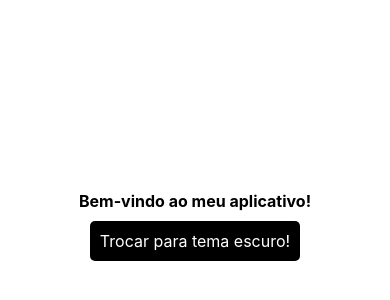
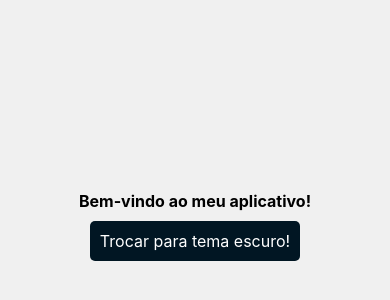
Before and after one commit to rafaellx10/darkMode, a React Native app: screen / in a window 390 px wide. Shown: the part 196-496 px from the top of the page. Built offline with nearby package versions, Linux system fonts and the light colour scheme.

Commit message:
Refactor Home component to use react-native-reanimated for animated theming and improve code structure

```diff
--- a/src/Home/index.tsx
+++ b/src/Home/index.tsx
@@ -1,35 +1,107 @@
 import { Text, TouchableOpacity, View } from "react-native";
-import { useTheme } from "../context/theme";
+import { useTheme } from "@/context/theme";
+import Animated, {
+  useSharedValue,
+  useAnimatedStyle,
+  interpolateColor,
+  withTiming,
+} from "react-native-reanimated";
+import { useEffect } from "react";
+
+import { THEME_COLORS } from "@/utils/theme/colors";
+
+const AnimatedButton = Animated.createAnimatedComponent(TouchableOpacity);
 
 export default function Home() {
   const { isDark, toggleTheme } = useTheme();
+  const themeAnimated = useSharedValue(isDark ? 1 : 0);
+
+  useEffect(() => {
+    themeAnimated.value = withTiming(isDark ? 1 : 0, { duration: 800 });
+  }, [isDark]);
+
+  const viewAnimatedStyle = useAnimatedStyle(() => {
+    return {
+      backgroundColor: interpolateColor(
+        themeAnimated.value,
+        [0, 1],
+        [THEME_COLORS.LIGHT.background, THEME_COLORS.DARK.background]
+      ),
+    };
+  });
+
+  const textAnimatedStyle = useAnimatedStyle(() => {
+    return {
+      color: interpolateColor(
+        themeAnimated.value,
+        [0, 1],
+        [THEME_COLORS.LIGHT.text, THEME_COLORS.DARK.text]
+      ),
+    };
+  });
+
+  const buttonAnimatedStyle = useAnimatedStyle(() => {
+    return {
+      backgroundColor: interpolateColor(
+        themeAnimated.value,
+        [0, 1],
+        [THEME_COLORS.LIGHT.flashyButton, THEME_COLORS.DARK.flashyButton]
+      ),
+    };
+  });
+
+  const buttonTextAnimatedStyle = useAnimatedStyle(() => {
+    return {
+      color: interpolateColor(
+        themeAnimated.value,
+        [0, 1],
+        [
+          THEME_COLORS.LIGHT.textFlashyButton,
+          THEME_COLORS.DARK.textFlashyButton,
+        ]
+      ),
+    };
+  });
 
   return (
-    <View style={{ flex: 1, justifyContent: "center", alignItems: "center" }}>
-      <Text
-        style={{
+    <Animated.View
+      style={[
+        { flex: 1, justifyContent: "center", alignItems: "center" },
+        viewAnimatedStyle,
+      ]}
+    >
+      <Animated.Text
+        style={[
+          {
             color: "#000000",
             fontSize: 16,
             fontWeight: "bold",
             marginBottom: 10,
             textAlign: "center",
-        }}
+          },
+          textAnimatedStyle,
+        ]}
       >
         Bem-vindo ao meu aplicativo!
-      </Text>
-      <TouchableOpacity
-        style={{
+      </Animated.Text>
+      <AnimatedButton
+        style={[
+          {
             backgroundColor: "#000",
             padding: 10,
             borderRadius: 5,
-        }}
+          },
+          buttonAnimatedStyle,
+        ]}
         onPress={toggleTheme}
         activeOpacity={0.7}
       >
-        <Text style={{ color: "#FFFFFF", fontSize: 16 }}>
+        <Animated.Text
+          style={[{ color: "#FFFFFF", fontSize: 16 }, buttonTextAnimatedStyle]}
+        >
           Trocar para tema {isDark ? "claro" : "escuro"}!
-        </Text>
-      </TouchableOpacity>
-    </View>
+        </Animated.Text>
+      </AnimatedButton>
+    </Animated.View>
   );
 }
```
Lines whose indentation alone changed are shown as unchanged.
